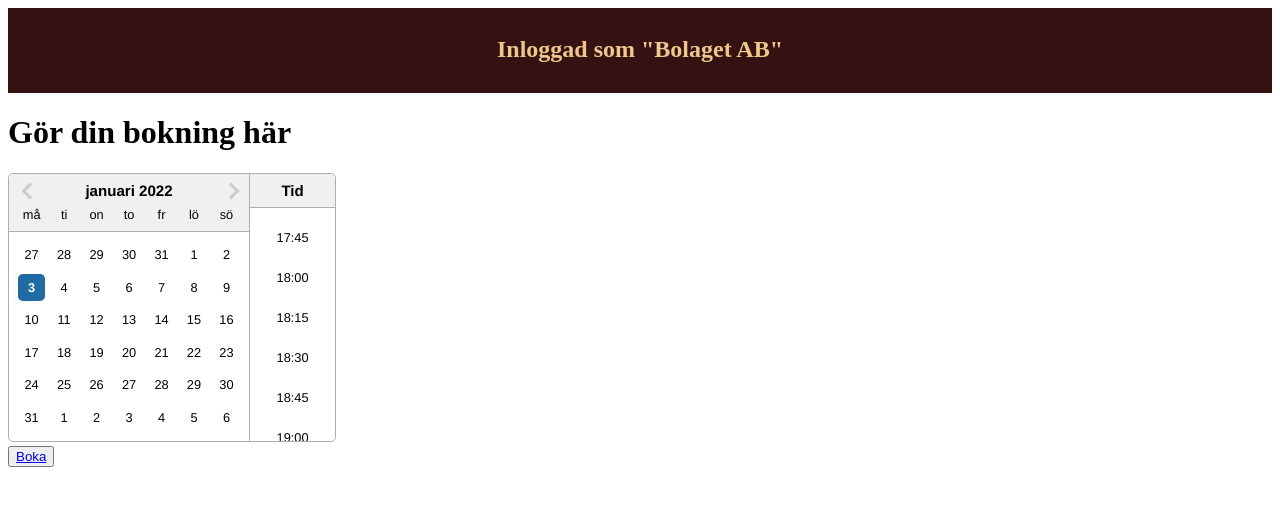
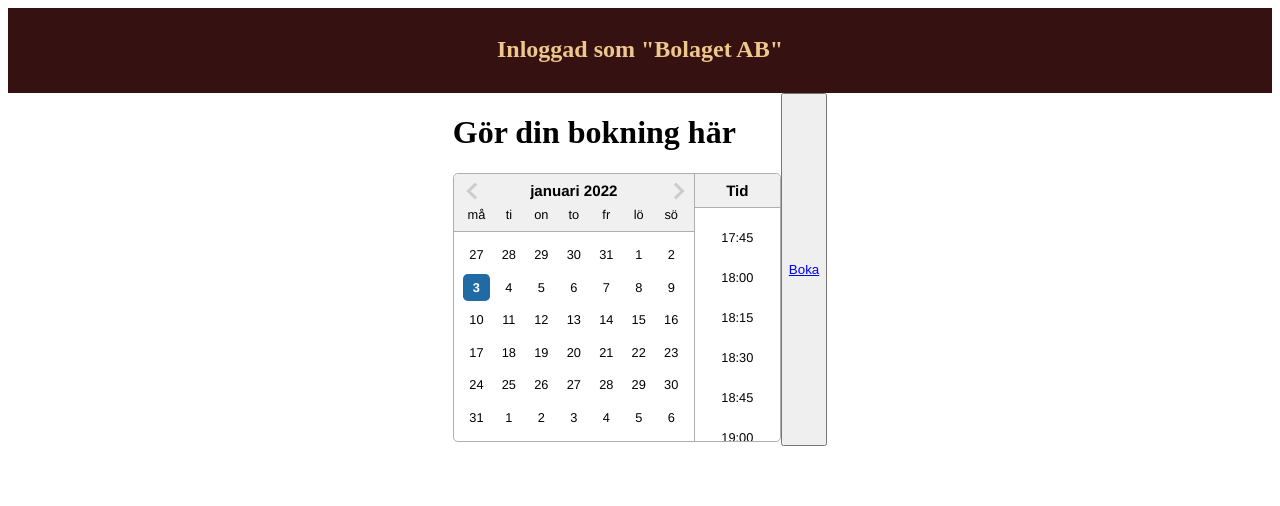
Before and after one commit to isthisthereallife/schoolproject-with-SpringBoot-NextJS, a Next.js app in the folder frontend/: page /booking in a window 1280 px wide. Shown: the top 506 px of the page. Built offline with nearby package versions, Linux system fonts and the light colour scheme.

Commit message:
brytit ut booking till en komponent
idk varför, men det kändes rätt

```diff
--- /dev/null
+++ b/frontend/components/bookingcomponent.jsx
@@ -0,0 +1,38 @@
+import React, { useState } from 'react'
+import 'react-datepicker/dist/react-datepicker.css'
+import DatePicker, { registerLocale } from 'react-datepicker'
+import styles from '../styles/Bookingcomponent.module.css'
+import sv from 'date-fns/locale/sv'
+import Link from 'next/link'
+registerLocale('sv', sv)
+
+
+/*
+ * to do: rätta till tiden(den är 1 timme fel)
+ */
+
+export default function Bookingcomponent() {
+const [datePicked, setDatePicked] = useState(new Date())
+
+return (
+<div className={styles.main}>
+  <div>
+    <h1>Gör din bokning här</h1>
+    <DatePicker
+      inline
+      locale="sv"
+      selected={datePicked}
+      onSelect={console.log(datePicked)}
+      onChange={(date) => setDatePicked(date)}
+      showTimeSelect
+      timeFormat="HH:mm"
+      timeIntervals={15}
+      timeCaption="Tid"
+      dateFormat="d MMMM, yyyy H:mm"
+    />
+  </div>
+  <button><Link href="/confirmation">Boka</Link></button>
+
+</div>
+)
+}
--- a/frontend/pages/booking.jsx
+++ b/frontend/pages/booking.jsx
@@ -1,41 +1,12 @@
-import React, { useState } from 'react'
-import 'react-datepicker/dist/react-datepicker.css'
-import DatePicker, { registerLocale } from 'react-datepicker'
-import sv from 'date-fns/locale/sv'
-import Link from 'next/link'
-registerLocale('sv', sv)
+import React from 'react'
+import Bookingcomponent from '../components/bookingcomponent'
 
-/*
- * to do: rätta till tiden(den är 1 timme fel)
- */
 function BookingPage() {
-
-  const [datePicked, setDatePicked] = useState(new Date())
-
-  // const changeDatePicked = (e) => {
-  //   console.log(e.target.value)
-  // }
-  return (
-  <div>
-    <div>
-      <h1>Gör din bokning här</h1>
-      <DatePicker
-        inline
-        locale="sv"
-        selected={datePicked}
-        onSelect={console.log(datePicked)}
-        onChange={(date) => setDatePicked(date)}
-        showTimeSelect
-        timeFormat="HH:mm"
-        timeIntervals={15}
-        timeCaption="Tid"
-        dateFormat="d MMMM, yyyy H:mm"
-      />
-    </div>
-    <button><Link href="/confirmation">Boka</Link></button>
-
-  </div>
-  )
+return (
+  <>
+  <Bookingcomponent/>
+  </>
+)
 }
 
 export default BookingPage
--- /dev/null
+++ b/frontend/styles/Bookingcomponent.module.css
@@ -0,0 +1,4 @@
+.main{
+  display:flex;
+  justify-content: center;
+}
```
